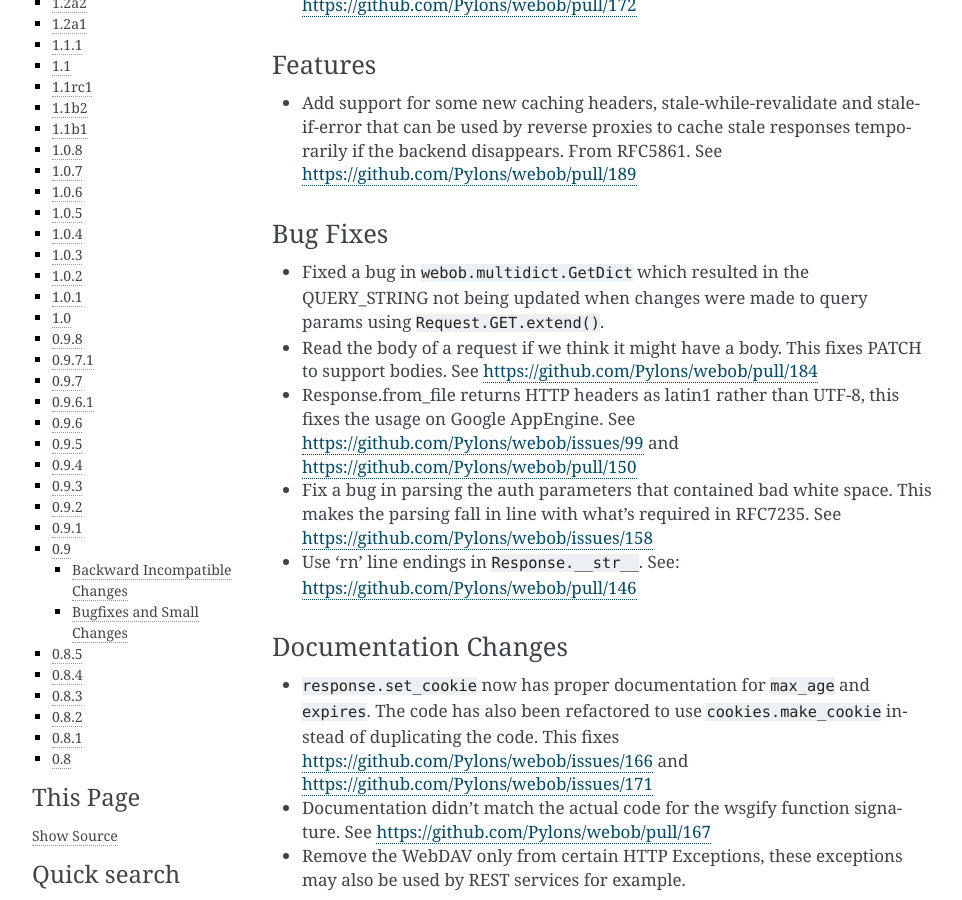
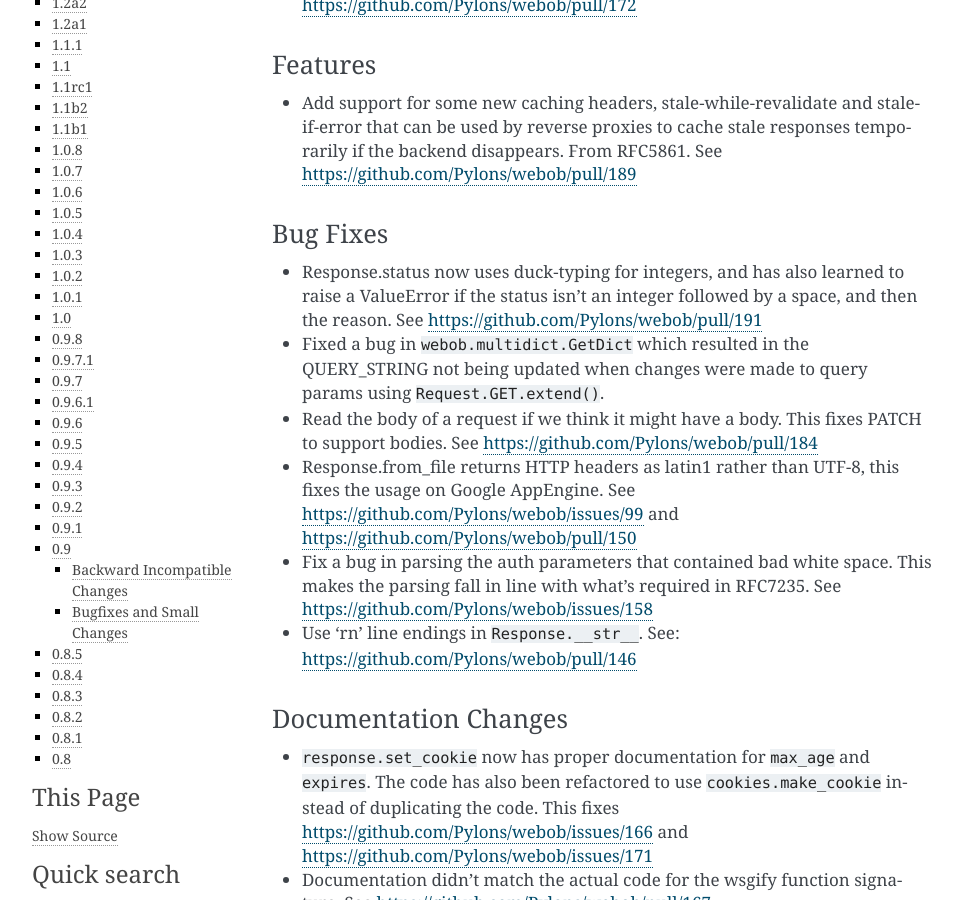
Before and after one commit to Pylons/webob, a Sphinx documentation site: the page built from docs/news.txt, in a window 1280 px wide and 900 px high, scrolled down 648 px. Shown: the whole window, without its empty margins (148-1110 px from the left). Built offline with Sphinx 7.4.7, drawn with Linux system fonts in a browser that asks for light colours.

Commit message:
Add news about Response.status

```diff
--- a/docs/news.txt
+++ b/docs/news.txt
@@ -40,6 +40,10 @@ Features
 
 Bug Fixes
 ~~~~~~~~~
+
+- Response.status now uses duck-typing for integers, and has also learned to
+  raise a ValueError if the status isn't an integer followed by a space, and
+  then the reason. See https://github.com/Pylons/webob/pull/191
 
 - Fixed a bug in ``webob.multidict.GetDict`` which resulted in the
   QUERY_STRING not being updated when changes were made to query
```
